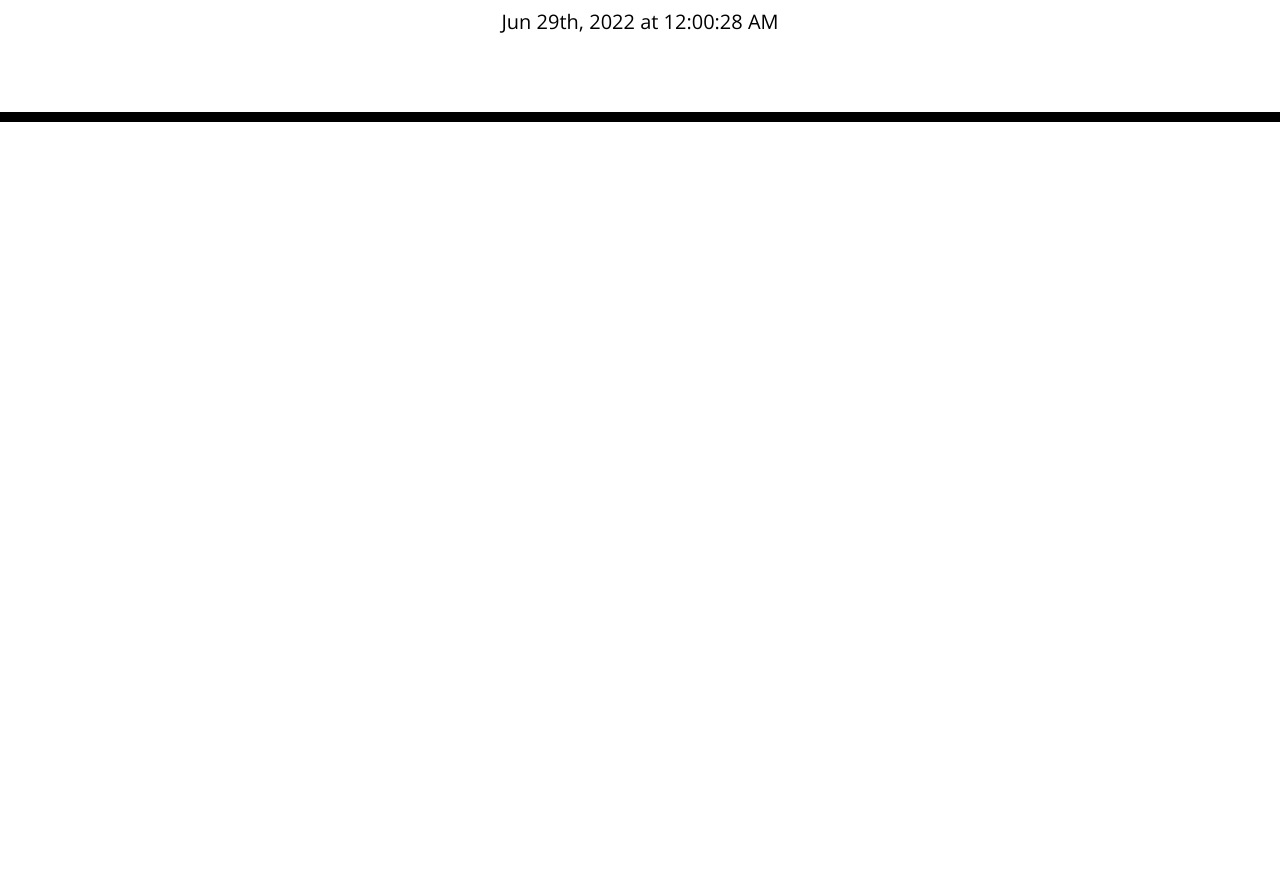
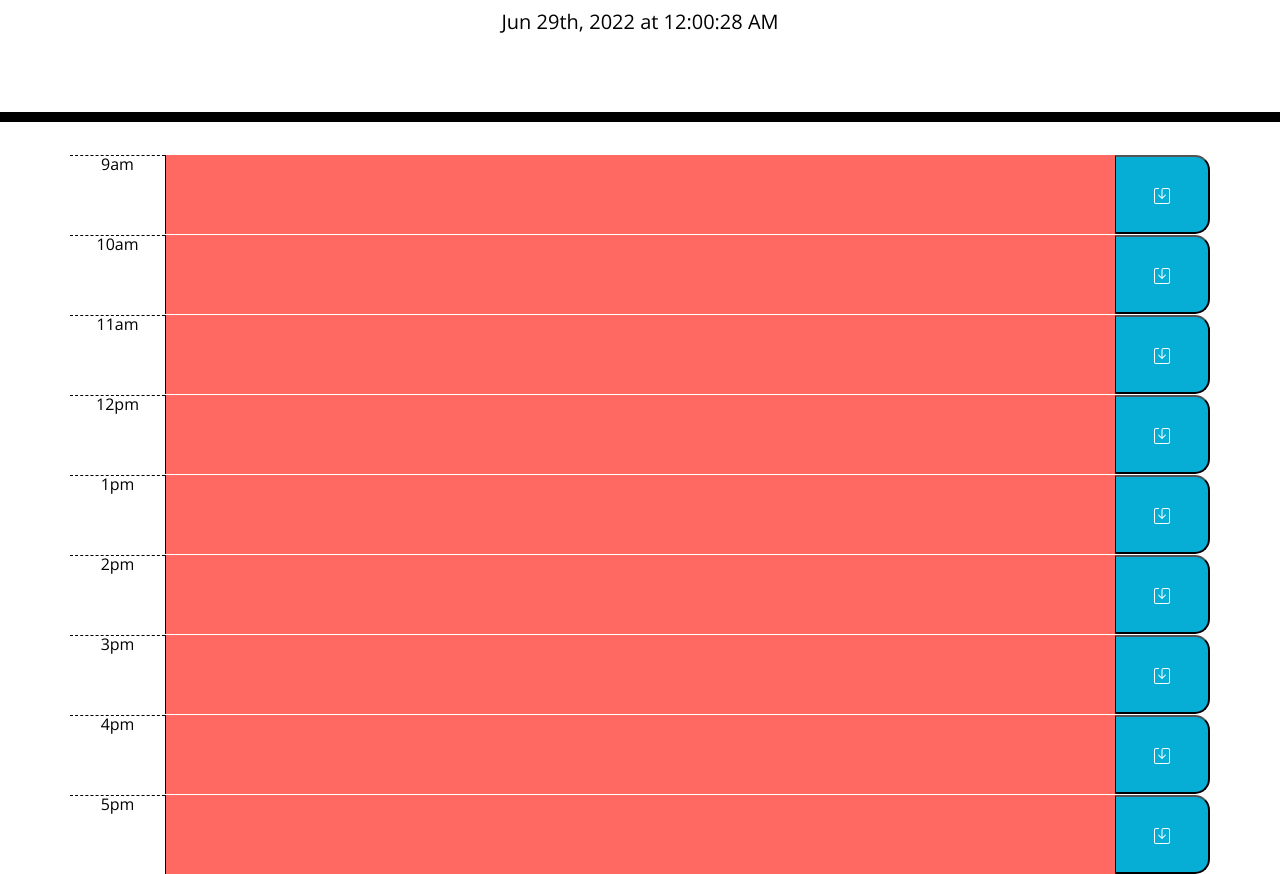
Before and after one commit to ajcodes-cyber/work-day-scheduler, a plain HTML site: page index.html in a window 1280 px wide. Shown: the part 182-1056 px from the top of the page. Before the commit the page ends 800 px from the top, so only its background shows below. Drawn offline with nearby package versions, Linux system fonts and the light colour scheme; files that its build step writes are made by us from their sources.

Commit message:
working on javascript file to add a way to input

```diff
--- a/index.html
+++ b/index.html
@@ -18,7 +18,7 @@
       href="https://fonts.googleapis.com/css?family=Open+Sans&display=swap"
       rel="stylesheet"
     />
-    <link rel="stylesheet" href="style.css" />
+    <link rel="stylesheet" href="./assets/style.css" />
     <title>Work Day Scheduler</title>
   </head>
 
@@ -29,7 +29,81 @@
       <p id="currentDay" class="lead"></p>
     </header>
     <div class="container">
+
       <!-- Timeblocks go here -->
+
+      <div class="row time-block">
+        <p class="hour col-1">9am</p>
+        <textarea class="col-10 present"></textarea>
+        <button class="saveBtn col-1"><svg xmlns="http://www.w3.org/2000/svg" width="16" height="16" fill="currentColor" class="bi bi-save" viewBox="0 0 16 16">
+          <path d="M2 1a1 1 0 0 0-1 1v12a1 1 0 0 0 1 1h12a1 1 0 0 0 1-1V2a1 1 0 0 0-1-1H9.5a1 1 0 0 0-1 1v7.293l2.646-2.647a.5.5 0 0 1 .708.708l-3.5 3.5a.5.5 0 0 1-.708 0l-3.5-3.5a.5.5 0 1 1 .708-.708L7.5 9.293V2a2 2 0 0 1 2-2H14a2 2 0 0 1 2 2v12a2 2 0 0 1-2 2H2a2 2 0 0 1-2-2V2a2 2 0 0 1 2-2h2.5a.5.5 0 0 1 0 1H2z"/>
+        </svg></button>
+      </div>
+
+      <div class="row time-block">
+        <p class="hour col-1">10am</p>
+        <textarea class="col-10 present"></textarea>
+        <button class="saveBtn col-1"><svg xmlns="http://www.w3.org/2000/svg" width="16" height="16" fill="currentColor" class="bi bi-save" viewBox="0 0 16 16">
+          <path d="M2 1a1 1 0 0 0-1 1v12a1 1 0 0 0 1 1h12a1 1 0 0 0 1-1V2a1 1 0 0 0-1-1H9.5a1 1 0 0 0-1 1v7.293l2.646-2.647a.5.5 0 0 1 .708.708l-3.5 3.5a.5.5 0 0 1-.708 0l-3.5-3.5a.5.5 0 1 1 .708-.708L7.5 9.293V2a2 2 0 0 1 2-2H14a2 2 0 0 1 2 2v12a2 2 0 0 1-2 2H2a2 2 0 0 1-2-2V2a2 2 0 0 1 2-2h2.5a.5.5 0 0 1 0 1H2z"/>
+        </svg></button>
+      </div>
+
+      <div class="row time-block">
+        <p class="hour col-1">11am</p>
+        <textarea class="col-10 present"></textarea>
+        <button class="saveBtn col-1"><svg xmlns="http://www.w3.org/2000/svg" width="16" height="16" fill="currentColor" class="bi bi-save" viewBox="0 0 16 16">
+          <path d="M2 1a1 1 0 0 0-1 1v12a1 1 0 0 0 1 1h12a1 1 0 0 0 1-1V2a1 1 0 0 0-1-1H9.5a1 1 0 0 0-1 1v7.293l2.646-2.647a.5.5 0 0 1 .708.708l-3.5 3.5a.5.5 0 0 1-.708 0l-3.5-3.5a.5.5 0 1 1 .708-.708L7.5 9.293V2a2 2 0 0 1 2-2H14a2 2 0 0 1 2 2v12a2 2 0 0 1-2 2H2a2 2 0 0 1-2-2V2a2 2 0 0 1 2-2h2.5a.5.5 0 0 1 0 1H2z"/>
+        </svg></button>
+      </div>
+
+      <div class="row time-block">
+        <p class="hour col-1">12pm</p>
+        <textarea class="col-10 present"></textarea>
+        <button class="saveBtn col-1"><svg xmlns="http://www.w3.org/2000/svg" width="16" height="16" fill="currentColor" class="bi bi-save" viewBox="0 0 16 16">
+          <path d="M2 1a1 1 0 0 0-1 1v12a1 1 0 0 0 1 1h12a1 1 0 0 0 1-1V2a1 1 0 0 0-1-1H9.5a1 1 0 0 0-1 1v7.293l2.646-2.647a.5.5 0 0 1 .708.708l-3.5 3.5a.5.5 0 0 1-.708 0l-3.5-3.5a.5.5 0 1 1 .708-.708L7.5 9.293V2a2 2 0 0 1 2-2H14a2 2 0 0 1 2 2v12a2 2 0 0 1-2 2H2a2 2 0 0 1-2-2V2a2 2 0 0 1 2-2h2.5a.5.5 0 0 1 0 1H2z"/>
+        </svg></button>
+      </div>
+
+      <div class="row time-block">
+        <p class="hour col-1">1pm</p>
+        <textarea class="col-10 present"></textarea>
+        <button class="saveBtn col-1"><svg xmlns="http://www.w3.org/2000/svg" width="16" height="16" fill="currentColor" class="bi bi-save" viewBox="0 0 16 16">
+          <path d="M2 1a1 1 0 0 0-1 1v12a1 1 0 0 0 1 1h12a1 1 0 0 0 1-1V2a1 1 0 0 0-1-1H9.5a1 1 0 0 0-1 1v7.293l2.646-2.647a.5.5 0 0 1 .708.708l-3.5 3.5a.5.5 0 0 1-.708 0l-3.5-3.5a.5.5 0 1 1 .708-.708L7.5 9.293V2a2 2 0 0 1 2-2H14a2 2 0 0 1 2 2v12a2 2 0 0 1-2 2H2a2 2 0 0 1-2-2V2a2 2 0 0 1 2-2h2.5a.5.5 0 0 1 0 1H2z"/>
+        </svg></button>
+      </div>
+
+      <div class="row time-block">
+        <p class="hour col-1">2pm</p>
+        <textarea class="col-10 present"></textarea>
+        <button class="saveBtn col-1"><svg xmlns="http://www.w3.org/2000/svg" width="16" height="16" fill="currentColor" class="bi bi-save" viewBox="0 0 16 16">
+          <path d="M2 1a1 1 0 0 0-1 1v12a1 1 0 0 0 1 1h12a1 1 0 0 0 1-1V2a1 1 0 0 0-1-1H9.5a1 1 0 0 0-1 1v7.293l2.646-2.647a.5.5 0 0 1 .708.708l-3.5 3.5a.5.5 0 0 1-.708 0l-3.5-3.5a.5.5 0 1 1 .708-.708L7.5 9.293V2a2 2 0 0 1 2-2H14a2 2 0 0 1 2 2v12a2 2 0 0 1-2 2H2a2 2 0 0 1-2-2V2a2 2 0 0 1 2-2h2.5a.5.5 0 0 1 0 1H2z"/>
+        </svg></button>
+      </div>
+
+      <div class="row time-block">
+        <p class="hour col-1">3pm</p>
+        <textarea class="col-10 present"></textarea>
+        <button class="saveBtn col-1"><svg xmlns="http://www.w3.org/2000/svg" width="16" height="16" fill="currentColor" class="bi bi-save" viewBox="0 0 16 16">
+          <path d="M2 1a1 1 0 0 0-1 1v12a1 1 0 0 0 1 1h12a1 1 0 0 0 1-1V2a1 1 0 0 0-1-1H9.5a1 1 0 0 0-1 1v7.293l2.646-2.647a.5.5 0 0 1 .708.708l-3.5 3.5a.5.5 0 0 1-.708 0l-3.5-3.5a.5.5 0 1 1 .708-.708L7.5 9.293V2a2 2 0 0 1 2-2H14a2 2 0 0 1 2 2v12a2 2 0 0 1-2 2H2a2 2 0 0 1-2-2V2a2 2 0 0 1 2-2h2.5a.5.5 0 0 1 0 1H2z"/>
+        </svg></button>
+      </div>
+
+      <div class="row time-block">
+        <p class="hour col-1">4pm</p>
+        <textarea class="col-10 present"></textarea>
+        <button class="saveBtn col-1"><svg xmlns="http://www.w3.org/2000/svg" width="16" height="16" fill="currentColor" class="bi bi-save" viewBox="0 0 16 16">
+          <path d="M2 1a1 1 0 0 0-1 1v12a1 1 0 0 0 1 1h12a1 1 0 0 0 1-1V2a1 1 0 0 0-1-1H9.5a1 1 0 0 0-1 1v7.293l2.646-2.647a.5.5 0 0 1 .708.708l-3.5 3.5a.5.5 0 0 1-.708 0l-3.5-3.5a.5.5 0 1 1 .708-.708L7.5 9.293V2a2 2 0 0 1 2-2H14a2 2 0 0 1 2 2v12a2 2 0 0 1-2 2H2a2 2 0 0 1-2-2V2a2 2 0 0 1 2-2h2.5a.5.5 0 0 1 0 1H2z"/>
+        </svg></button>
+      </div>
+
+      <div class="row time-block">
+        <p class="hour col-1">5pm</p>
+        <textarea class="col-10 present"></textarea>
+        <button class="saveBtn col-1"><svg xmlns="http://www.w3.org/2000/svg" width="16" height="16" fill="currentColor" class="bi bi-save" viewBox="0 0 16 16">
+          <path d="M2 1a1 1 0 0 0-1 1v12a1 1 0 0 0 1 1h12a1 1 0 0 0 1-1V2a1 1 0 0 0-1-1H9.5a1 1 0 0 0-1 1v7.293l2.646-2.647a.5.5 0 0 1 .708.708l-3.5 3.5a.5.5 0 0 1-.708 0l-3.5-3.5a.5.5 0 1 1 .708-.708L7.5 9.293V2a2 2 0 0 1 2-2H14a2 2 0 0 1 2 2v12a2 2 0 0 1-2 2H2a2 2 0 0 1-2-2V2a2 2 0 0 1 2-2h2.5a.5.5 0 0 1 0 1H2z"/>
+        </svg></button>
+      </div>
+
     </div>
 
     <script src="https://code.jquery.com/jquery-3.4.1.min.js"></script>
```
